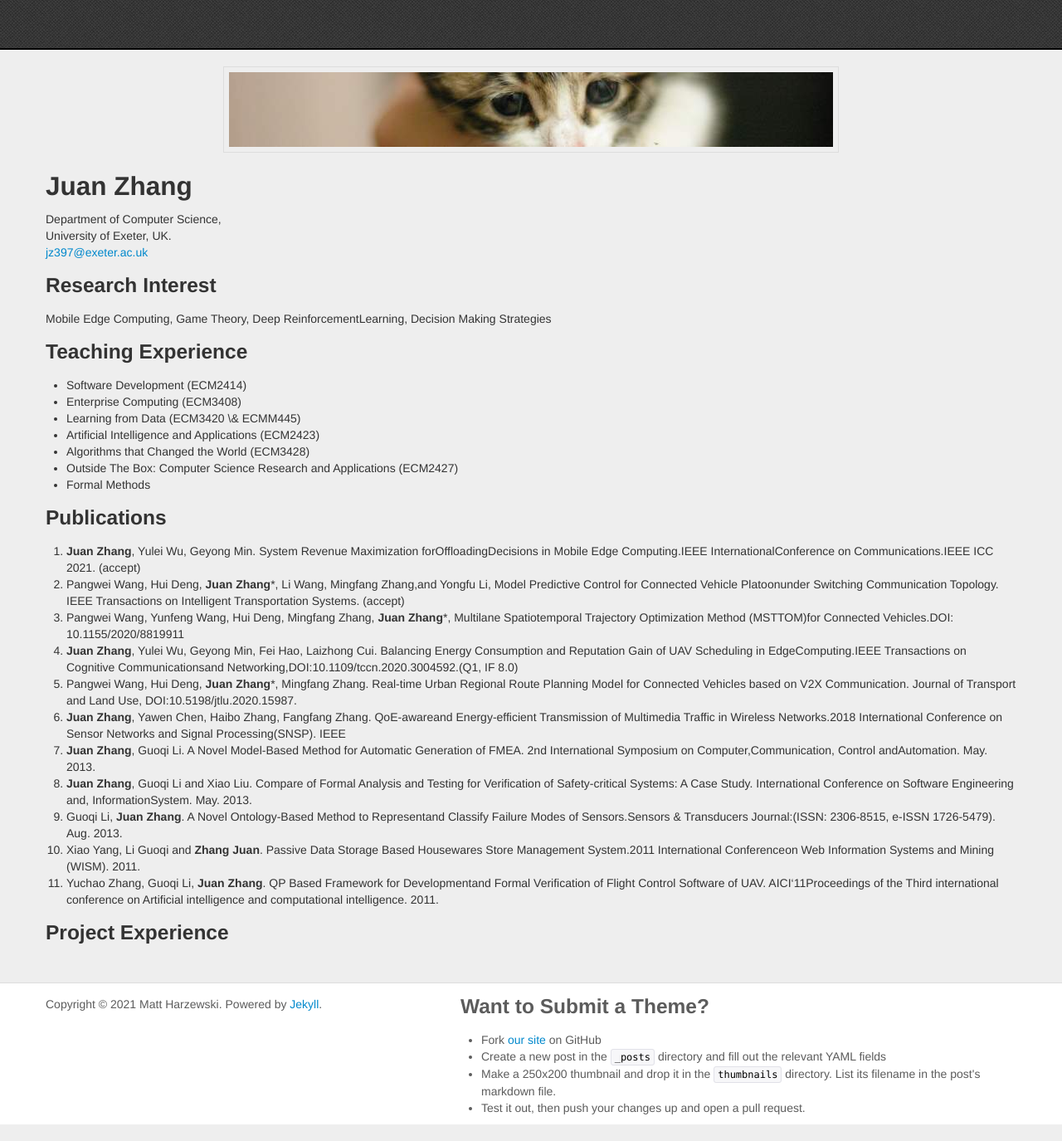
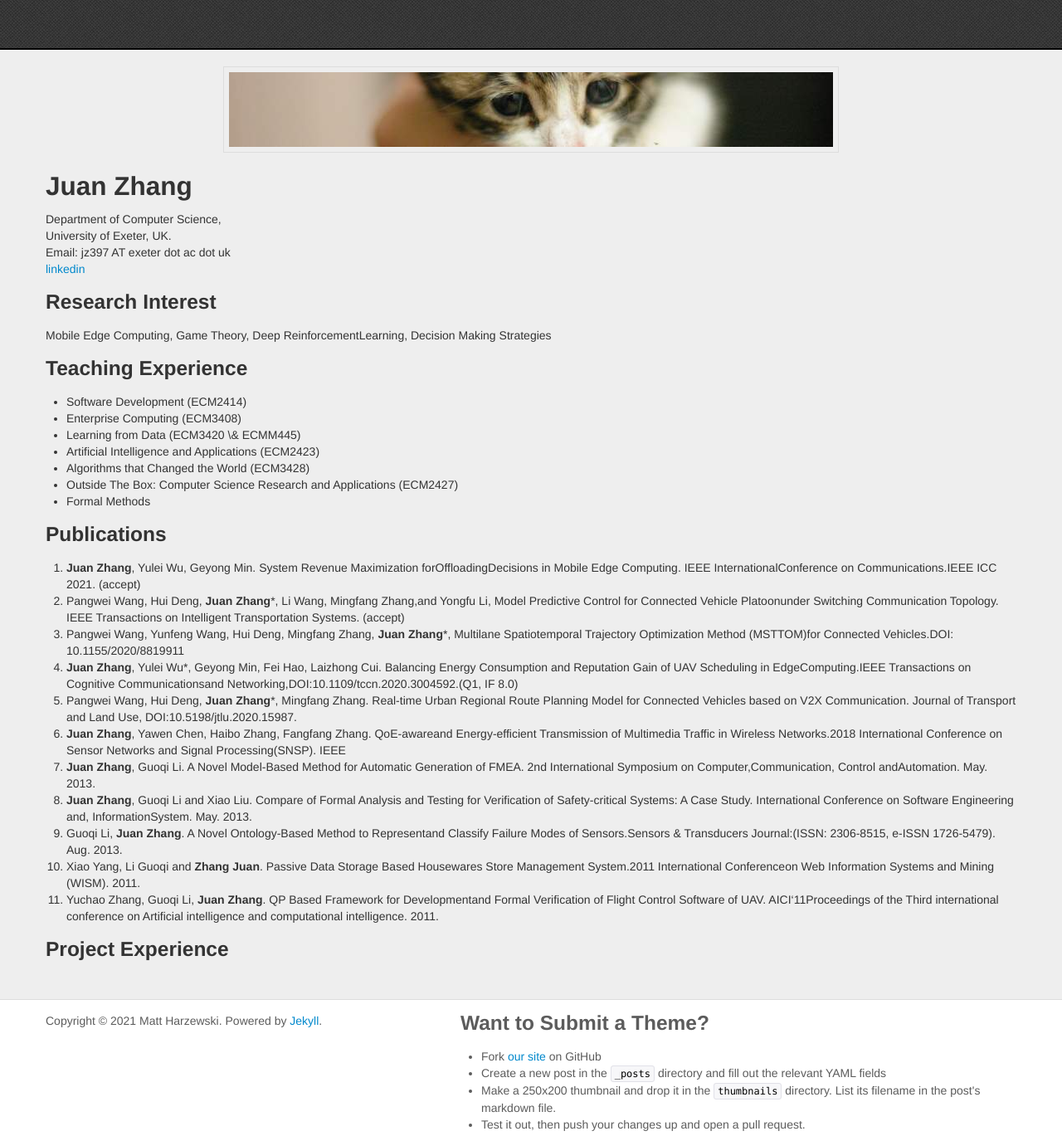
Before and after one commit to jdaisyzhang/JuanZhang, a Jekyll site: the page built from index.md, in a window 1280 px wide. Shown: the whole page at 83% size. Built offline with Jekyll 4.4.1, drawn with Linux system fonts in a browser that asks for light colours; our own code applies the rules of GitHub Pages for plain Markdown files; grey boxes are pictures that could not be loaded.

Commit message:
Update index.md

```diff
--- a/index.md
+++ b/index.md
@@ -2,7 +2,8 @@
 
 Department of Computer Science,  <br>
 University of Exeter, UK. <br>
-<jz397@exeter.ac.uk>
+Email: jz397 AT exeter dot ac dot uk <br>
+[linkedin](https://www.linkedin.com/in/juan-zhang-94957076/)
 
 
 ### Research Interest
@@ -18,16 +19,16 @@ Mobile Edge Computing, Game Theory, Deep ReinforcementLearning, Decision Making
 * Formal Methods
 
 ### Publications
-1. **Juan Zhang**, Yulei Wu, Geyong Min. System Revenue Maximization forOffloadingDecisions in Mobile Edge Computing.IEEE  InternationalConference on Communications.IEEE ICC 2021. (accept)
+1. **Juan Zhang**, Yulei Wu, Geyong Min. System Revenue Maximization forOffloadingDecisions in Mobile Edge Computing. IEEE InternationalConference on Communications.IEEE ICC 2021. (accept)
 2. Pangwei Wang,  Hui Deng, **Juan  Zhang***,  Li Wang,  Mingfang Zhang,and Yongfu Li, Model Predictive Control for Connected Vehicle Platoonunder Switching  Communication  Topology. IEEE Transactions on Intelligent Transportation Systems. (accept)
 3. Pangwei Wang, Yunfeng Wang, Hui Deng, Mingfang Zhang, **Juan Zhang***, Multilane Spatiotemporal Trajectory Optimization Method (MSTTOM)for Connected Vehicles.DOI: 10.1155/2020/8819911
-8. **Juan Zhang**, Yulei Wu, Geyong Min, Fei Hao, Laizhong Cui.  Balancing Energy Consumption and Reputation  Gain of UAV Scheduling in  EdgeComputing.IEEE  Transactions  on  Cognitive  Communicationsand Networking,DOI:10.1109/tccn.2020.3004592.(Q1, IF 8.0)
+8. **Juan Zhang**, Yulei Wu*, Geyong Min, Fei Hao, Laizhong Cui.  Balancing Energy Consumption and Reputation Gain of UAV Scheduling in  EdgeComputing.IEEE  Transactions  on  Cognitive  Communicationsand Networking,DOI:10.1109/tccn.2020.3004592.(Q1, IF 8.0)
 7. Pangwei  Wang,  Hui  Deng, **Juan  Zhang***,  Mingfang  Zhang. Real-time Urban Regional Route Planning Model for Connected Vehicles based on V2X Communication. Journal of Transport and Land  Use,  DOI:10.5198/jtlu.2020.15987.
 7. **Juan Zhang**, Yawen Chen, Haibo Zhang, Fangfang Zhang. QoE-awareand Energy-efficient Transmission of Multimedia Traffic in Wireless Networks.2018 International Conference on Sensor Networks and Signal Processing(SNSP). IEEE
-8. **Juan  Zhang**, Guoqi  Li. A Novel Model-Based  Method  for  Automatic Generation of FMEA. 2nd International Symposium on Computer,Communication, Control andAutomation. May.  2013.
+8. **Juan  Zhang**, Guoqi  Li. A Novel Model-Based Method for Automatic Generation of FMEA. 2nd International Symposium on Computer,Communication, Control andAutomation. May.  2013.
 9. **Juan  Zhang**,  Guoqi Li and Xiao Liu. Compare of Formal  Analysis and Testing for Verification of Safety-critical Systems: A Case  Study. International Conference on Software Engineering and, InformationSystem. May. 2013.
 10. Guoqi Li, **Juan Zhang**. A Novel Ontology-Based Method to Representand Classify Failure Modes of Sensors.Sensors & Transducers Journal:(ISSN: 2306-8515, e-ISSN 1726-5479). Aug.  2013.
 11. Xiao  Yang, Li Guoqi and **Zhang Juan**. Passive Data Storage Based Housewares Store Management System.2011 International Conferenceon Web Information Systems and Mining (WISM). 2011.
-12. Yuchao Zhang, Guoqi Li, **Juan Zhang**. QP Based Framework for Developmentand  Formal  Verification of Flight Control Software of UAV. AICI‘11Proceedings of the Third international conference on Artificial intelligence and computational intelligence. 2011.
+12. Yuchao Zhang, Guoqi Li, **Juan Zhang**. QP Based Framework for Developmentand  Formal Verification of Flight Control Software of UAV. AICI‘11Proceedings of the Third international conference on Artificial intelligence and computational intelligence. 2011.
 
 ### Project Experience
```
